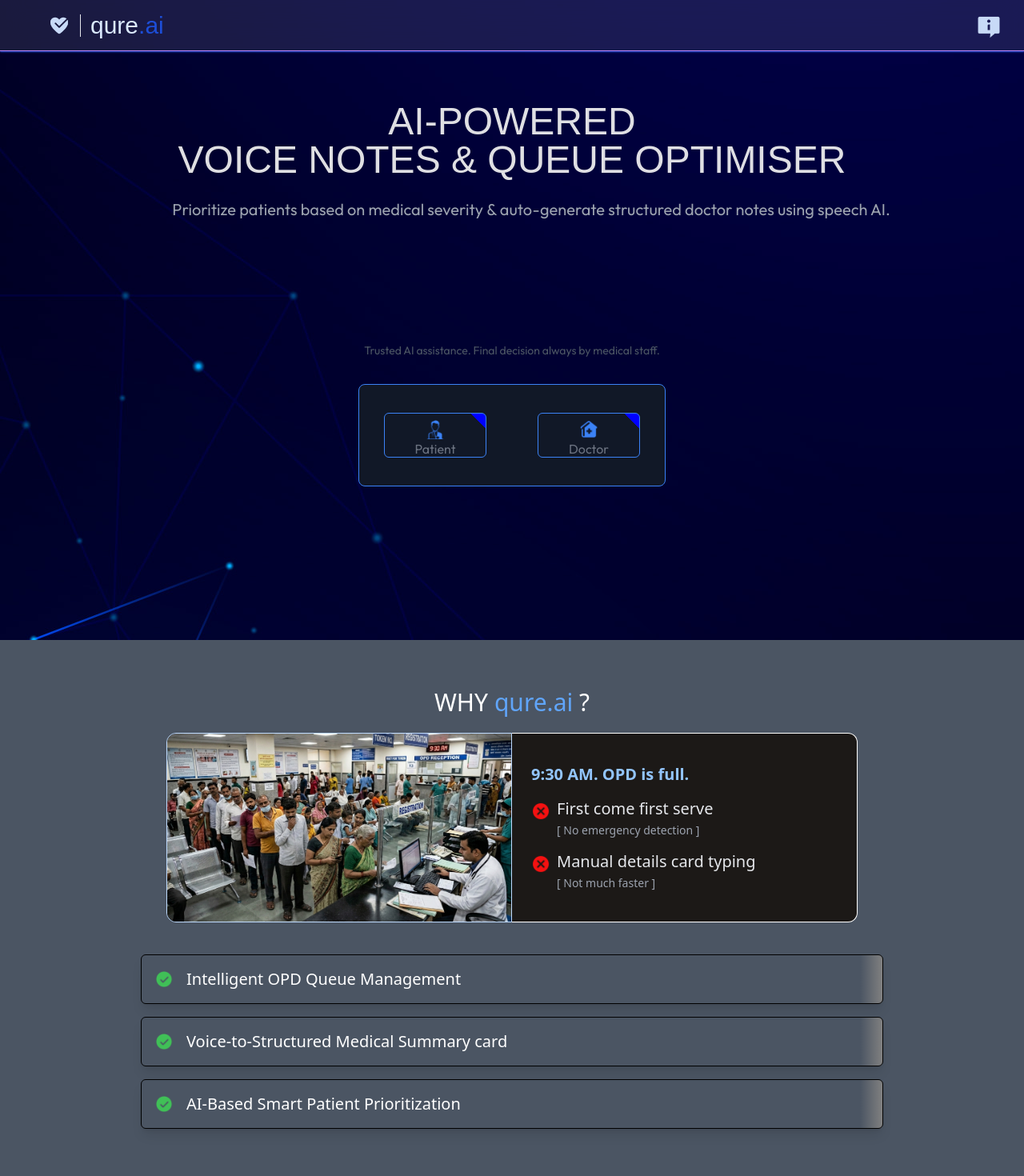
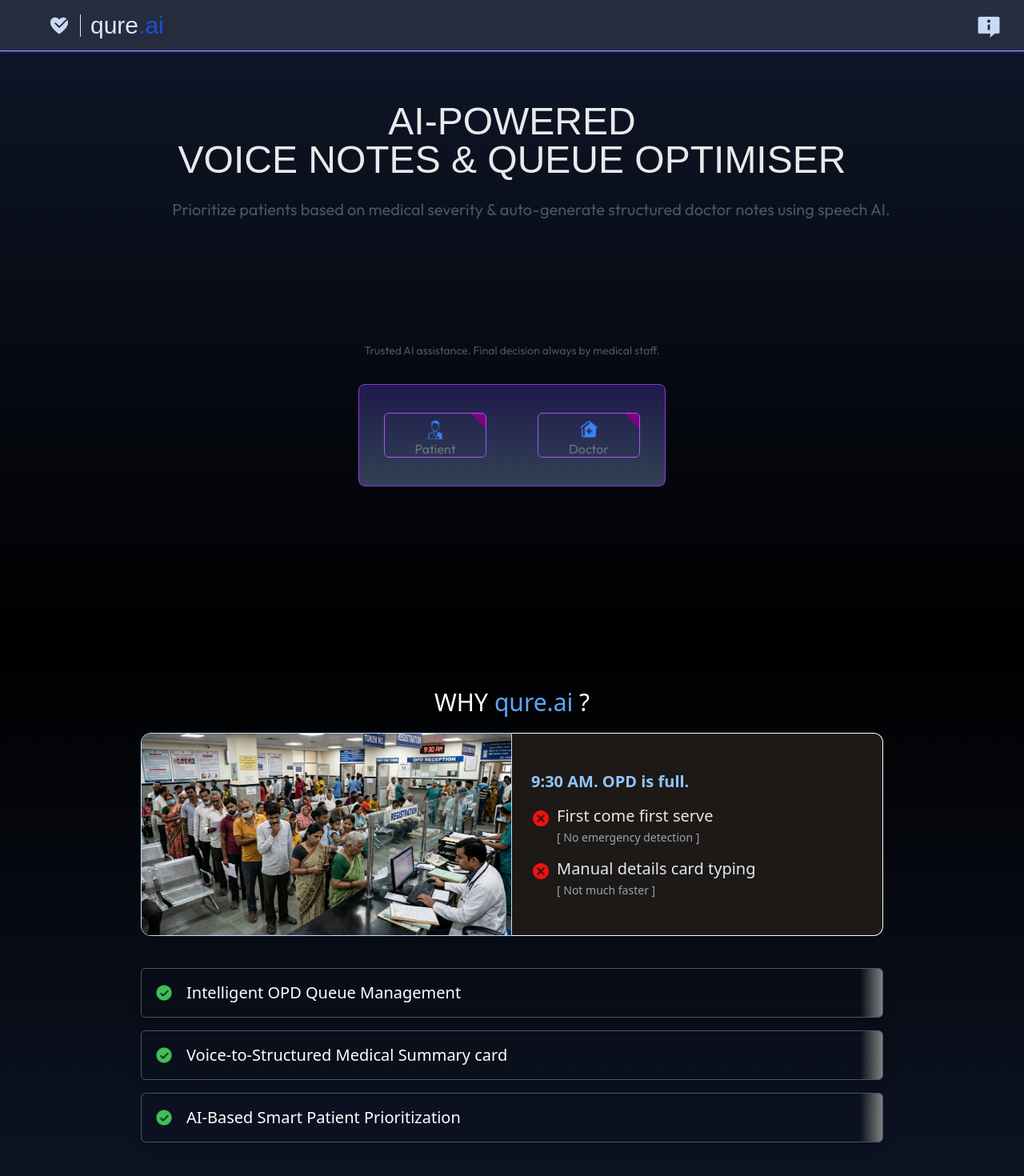
Before and after one commit to yashyachwad/qure.ai., a React (Vite) app in the folder qure/: page / in a window 1280 px wide. Shown: the top 1470 px of the page at 80% size. Built offline with nearby package versions, Linux system fonts and the light colour scheme; a web font is replaced by a local one.

Commit message:
Update Land.jsx

```diff
--- a/qure/src/LandingPage/Land.jsx
+++ b/qure/src/LandingPage/Land.jsx
@@ -6,28 +6,29 @@ import doctor from "../assets/doctor.png"
 import crowed from "../assets/crowed.png"
 import wrong from "../assets/wrong.png"
 import correct from "../assets/correct.png"
-import BG from "../assets/LandingBG.png"
+// import BG from "../assets/LandingBG.png"
 
 const Land = () => {
   const navigate = useNavigate();
 
 
-
+  // style={{ backgroundImage: `url(${BG})` }}
   return (
     <>
-      <div style={{ backgroundImage: `url(${BG})` }} className='h-screen w-screen  font-outfit text-stone-100 flex flex-col   items-center gap-6'>
-        <h1 className='lg:text-5xl text-2xl flex flex-col items-center justify-center  font-strike animate-pulse mx-auto mt-32'>
+      <div
+      className='h-screen w-screen bg-gradient-to-b from-slate-900 to-black  font-outfit text-white flex flex-col   items-center gap-6'>
+     <h1 className='lg:text-5xl text-2xl flex flex-col items-center justify-center  font-strike animate-pulse mx-auto mt-32'>
           <span >AI-POWERED </span>
           <span >VOICE NOTES & QUEUE OPTIMISER</span>
         </h1>
-        <p className='lg:text-xl text-sm text-gray-400 ml-12' >Prioritize patients based on medical severity & auto-generate structured doctor notes using speech AI.</p>
+        <p className='lg:text-xl text-sm text-slate-600 ml-12' >Prioritize patients based on medical severity & auto-generate structured doctor notes using speech AI.</p>
         <p className=' text-sm text-gray-600 mt-32'>Trusted AI assistance. Final decision always by medical staff.</p>
-        <div className='lg:h-32 h-48  w-96 rounded-lg bg-gray-900 flex items-center justify-center  gap-16 mt-10 lg:mt-2 border border-blue-500'>
-          <button onClick={() => navigate("/public")} className='px-4 py-2 flex flex-col items-center border bg-[linear-gradient(45deg,transparent_90%,blue_10%)] border-blue-500 rounded-md h-14 text-gray-500 w-32 transition-all  ease-in-out hover:border-orange-500  hover:text-white  hover:bg-[linear-gradient(45deg,transparent_90%,orange_10%)] '>
+        <div className='lg:h-32 h-48  w-96 rounded-lg bg-gradient-to-b from-indigo-950 to-slate-700  flex items-center justify-center  gap-16 mt-10 lg:mt-2 border border-purple-600'>
+          <button onClick={() => navigate("/public")} className='px-4 py-2 flex flex-col items-center border bg-[linear-gradient(45deg,transparent_90%,purple_10%)] border-purple-500 rounded-md h-14 text-gray-500 w-32 transition-all  ease-in-out hover:border-orange-500  hover:text-white  hover:bg-[linear-gradient(45deg,transparent_90%,orange_10%)] '>
             <img className='h-6' src={patient} alt="" />
             <h1>Patient</h1>
           </button>
-          <button onClick={() => navigate('/doctorAuth')} className='px-4 py-2 flex flex-col items-center border border-blue-500 bg-[linear-gradient(45deg,transparent_90%,blue_10%)] rounded-md h-14 text-gray-500 w-32  transition-all  ease-in-out hover:border-orange-500  hover:text-white  hover:bg-[linear-gradient(45deg,transparent_90%,orange_10%)]  '>
+          <button onClick={() => navigate('/doctorAuth')} className='px-4 py-2 flex flex-col items-center border border-purple-500 bg-[linear-gradient(45deg,transparent_90%,purple_10%)] rounded-md h-14 text-gray-500 w-32  transition-all  ease-in-out hover:border-orange-500  hover:text-white  hover:bg-[linear-gradient(45deg,transparent_90%,orange_10%)]  '>
             <img className='h-6' src={doctor} alt="" />
             <h1>Doctor</h1>
           </button>
@@ -36,9 +37,9 @@ const Land = () => {
       </div>
 
 
-      <div className='bg-gray-600 flex flex-col justify-start items-center py-10 min-h-screen'>
+      <div className='bg-gradient-to-b from-black to-slate-900 flex flex-col justify-start items-center py-10 min-h-screen'>
         <h1 className='text-3xl my-5 text-white'>WHY <span className='text-blue-400'>qure.ai</span> ?</h1>
-        <div className='flex flex-col md:flex-row w-full max-w-4xl justify-center items-stretch px-4'>
+        <div className='flex flex-col md:flex-row w-[75%] justify-center items-stretch px-4'>
           <img className='w-full md:w-[50%] object-cover border-blue-200 border rounded-t-xl md:rounded-bl-xl md:rounded-tl-xl md:rounded-tr-none shadow-inner shadow-blue-500' src={crowed} alt="" />
           <div className='w-full md:w-[50%] bg-stone-900 text-gray-200 flex flex-col gap-4 border border-white md:border-l-0 rounded-b-xl md:rounded-tr-xl md:rounded-br-xl md:rounded-bl-none shadow-blue-500 p-6 text-lg md:text-xl justify-center'>
             <span className="font-bold text-xl text-blue-300">9:30 AM. OPD is full.</span>
@@ -48,13 +49,13 @@ const Land = () => {
         </div>
 
         <div className="flex flex-col gap-4 lg:w-[75%] w-2xl px-4 mt-10">
-          <span className='flex gap-4 p-4 border border-black rounded-md w-full text-lg md:text-xl text-white justify-start items-center bg-[linear-gradient(90deg,transparent_97%,gray)] transform ease-in-out duration-300 hover:scale-[1.01] hover:cursor-pointer shadow-lg'>
+          <span className='flex gap-4 p-4 border border-slate-600 rounded-md w-full text-lg md:text-xl text-white justify-start items-center bg-[linear-gradient(90deg,transparent_97%,gray)] transform ease-in-out duration-300 hover:scale-[1.01] hover:cursor-pointer shadow-lg'>
             <img className='h-6 flex-shrink-0' src={correct} alt="" />Intelligent OPD Queue Management
           </span>
-          <span className='flex gap-4 p-4 border border-black rounded-md w-full text-lg md:text-xl text-white justify-start items-center bg-[linear-gradient(90deg,transparent_97%,gray)] transform ease-in-out duration-300 hover:scale-[1.01] hover:cursor-pointer shadow-lg'>
+          <span className='flex gap-4 p-4 border border-slate-600 rounded-md w-full text-lg md:text-xl text-white justify-start items-center bg-[linear-gradient(90deg,transparent_97%,gray)] transform ease-in-out duration-300 hover:scale-[1.01] hover:cursor-pointer shadow-lg'>
             <img className='h-6 flex-shrink-0' src={correct} alt="" />Voice-to-Structured Medical Summary card
           </span>
-          <span className='flex gap-4 p-4 border border-black rounded-md w-full text-lg md:text-xl text-white justify-start items-center bg-[linear-gradient(90deg,transparent_97%,gray)] transform ease-in-out duration-300 hover:scale-[1.01] hover:cursor-pointer shadow-lg'>
+          <span className='flex gap-4 p-4 border border-slate-600 rounded-md w-full text-lg md:text-xl text-white justify-start items-center bg-[linear-gradient(90deg,transparent_97%,gray)] transform ease-in-out duration-300 hover:scale-[1.01] hover:cursor-pointer shadow-lg'>
             <img className='h-6 flex-shrink-0' src={correct} alt="" />AI-Based Smart Patient Prioritization
           </span>
         </div>
```
